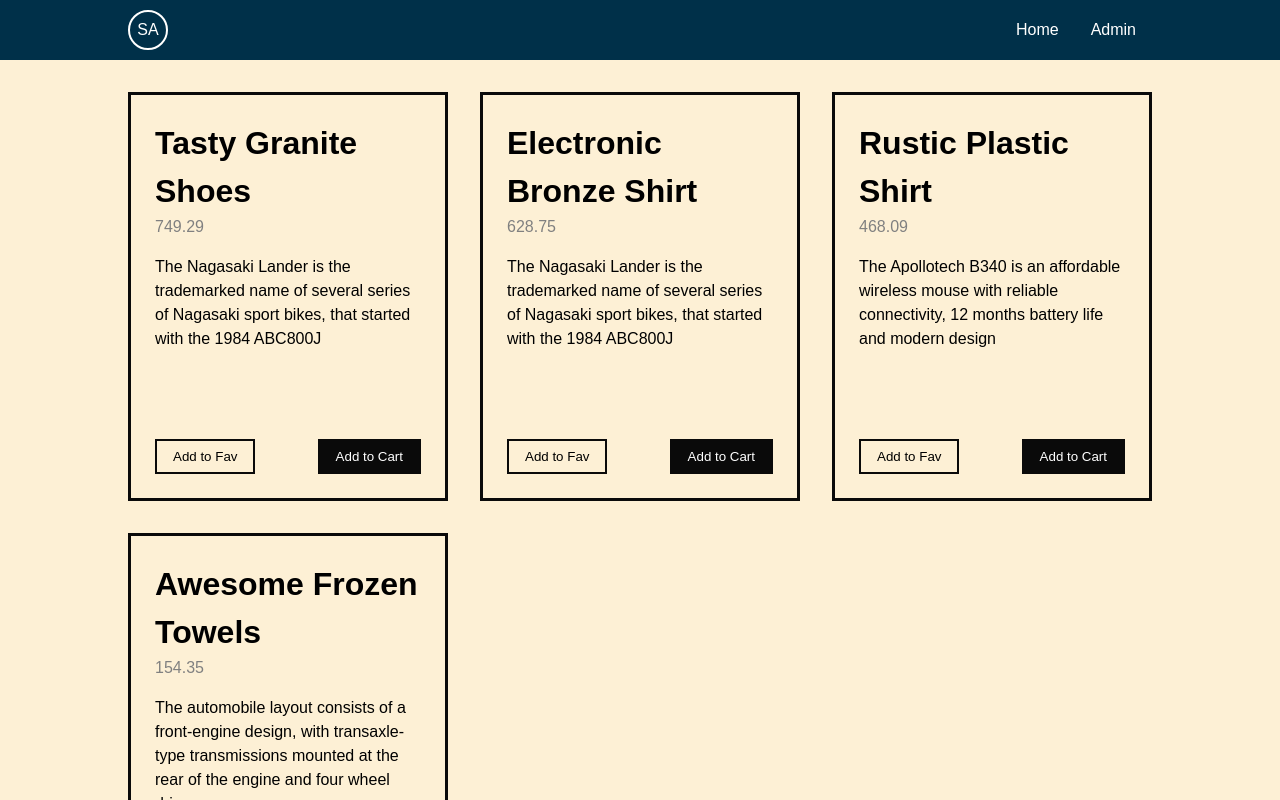
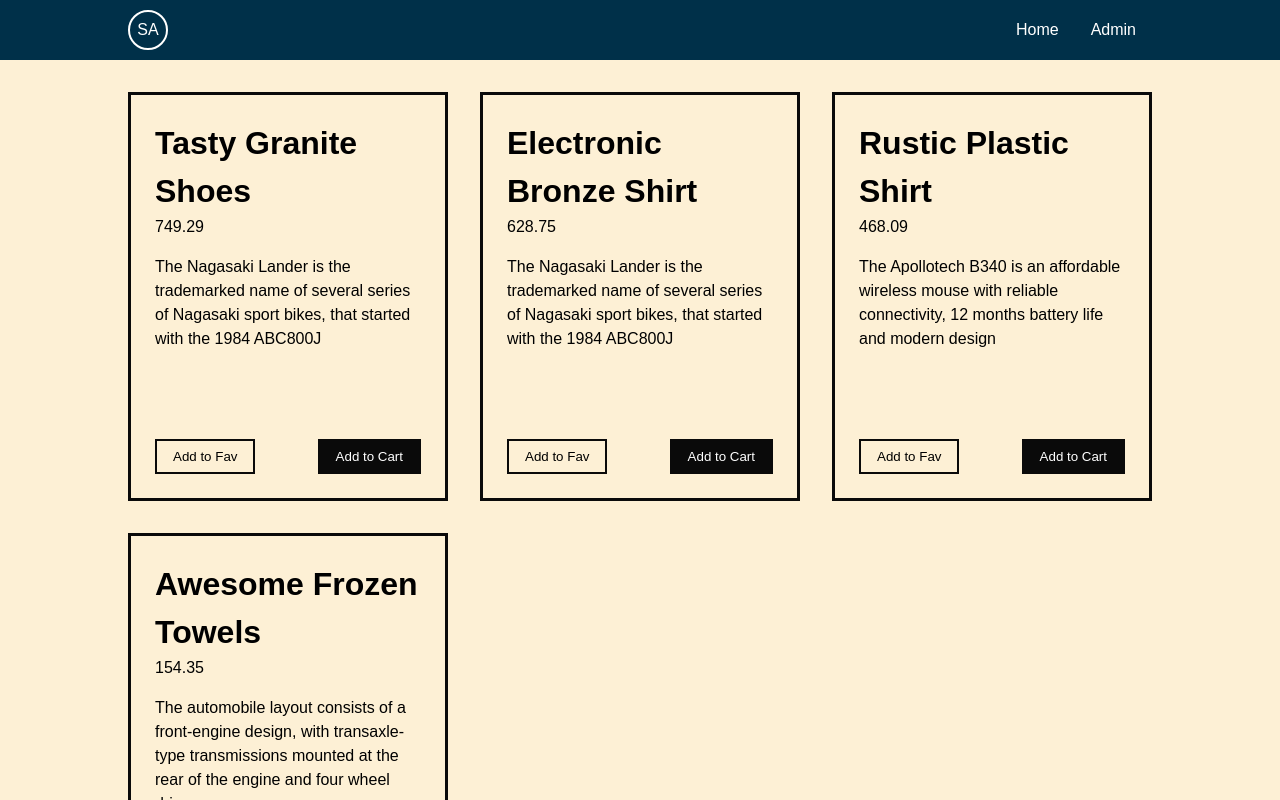
Before and after one commit to amoljagtap17/2024-react-training, a React (Vite) app: page / in a window 1280 px wide. Shown: the top 800 px of the page. Built offline with nearby package versions, Linux system fonts and the light colour scheme.

Commit message:
day 1: update styles

```diff
--- a/index.html
+++ b/index.html
@@ -4,6 +4,10 @@
     <meta charset="UTF-8" />
     <link rel="icon" type="image/svg+xml" href="/vite.svg" />
     <meta name="viewport" content="width=device-width, initial-scale=1.0" />
+    <meta
+      name="description"
+      content="Demo app for React fundamentals training."
+    />
     <title>Day 1 - React Fundamentals</title>
   </head>
   <body>
--- a/src/components/section/products/ProductCard/ProductCard.module.less
+++ b/src/components/section/products/ProductCard/ProductCard.module.less
@@ -10,7 +10,6 @@
   &__subtitle {
     font-size: 1rem;
     font-weight: 300;
-    color: gray;
   }
   &__content {
     padding: 1rem 0;
```
